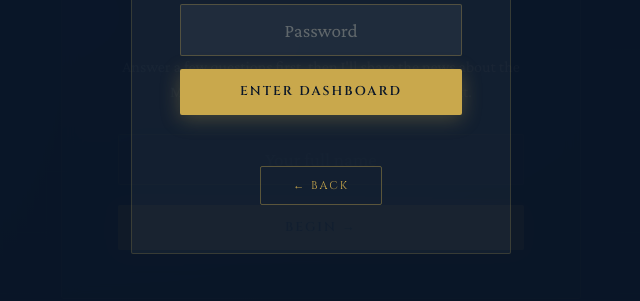
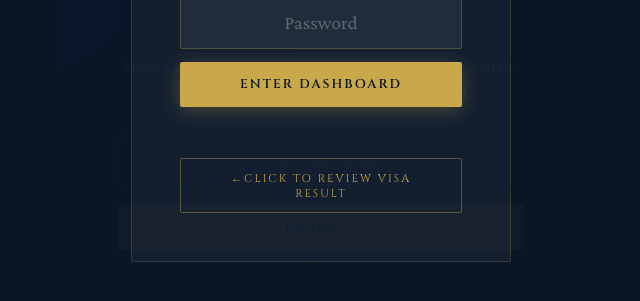
Before and after one commit to Adigwe682/maltavisaReview, a website: page maltavisaReview/index.html in a window 1280 px wide. Shown: the part 385-686 px from the top of the page, without its empty margins (319-959 px from the left). Drawn offline with nearby package versions, Linux system fonts and the light colour scheme.

Commit message:
fix button

```diff
--- a/maltavisaReview/index.html
+++ b/maltavisaReview/index.html
@@ -163,7 +163,7 @@
     <input type="password" class="name-input" id="adminPwInput" placeholder="Password" style="margin-bottom:0.8rem;">
     <button class="btn-primary" onclick="checkAdmin()">Enter Dashboard</button>
     <div class="login-error" id="loginError"></div>
-    <div style="margin-top:1.5rem;"><button class="btn-secondary" onclick="closeAdminOverlay()">← Back</button></div>
+    <div style="margin-top:1.5rem;"><button class="btn-secondary" onclick="closeAdminOverlay()">←Click to review visa result</button></div>
   </div>
 </div>
 
```
